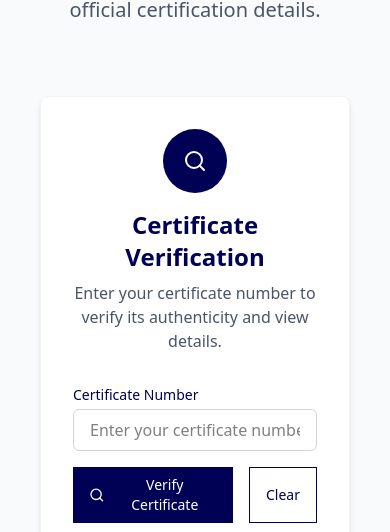
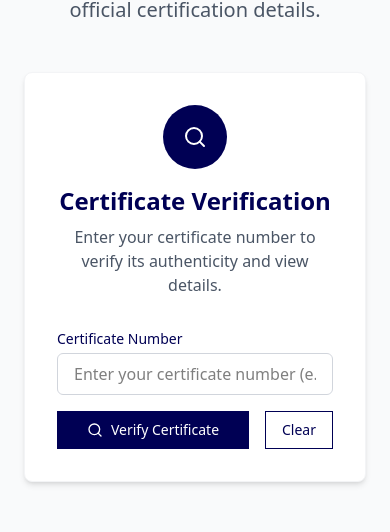
Before and after one commit to Williamgithubit/ttechinitiative, a Next.js app in the folder client/: page /verify-certificate in a window 390 px wide. Shown: the part 264-796 px from the top of the page. Built offline with nearby package versions, Linux system fonts and the light colour scheme; no server answers.

Commit message:
Responsive Update

```diff
--- a/client/src/components/CertificateVerificationForm.tsx
+++ b/client/src/components/CertificateVerificationForm.tsx
@@ -71,6 +71,7 @@ const CertificateVerificationForm: React.FC = () => {
     setVerificationResult(null);
   };
 
+
   const formatDate = (dateString: string) => {
     return new Date(dateString).toLocaleDateString('en-US', {
       year: 'numeric',
@@ -80,7 +81,7 @@ const CertificateVerificationForm: React.FC = () => {
   };
 
   return (
-    <div className="max-w-2xl mx-auto p-6">
+    <div className="md:max-w-2xl sm:w-full px-2 sm:px-2 md:px-8 lg:px-0 max-w-7xl mx-auto">
       <Card className="p-8">
         <div className="text-center mb-8">
           <div className="inline-flex items-center justify-center w-16 h-16 bg-[#000054] text-white rounded-full mb-4">
```
